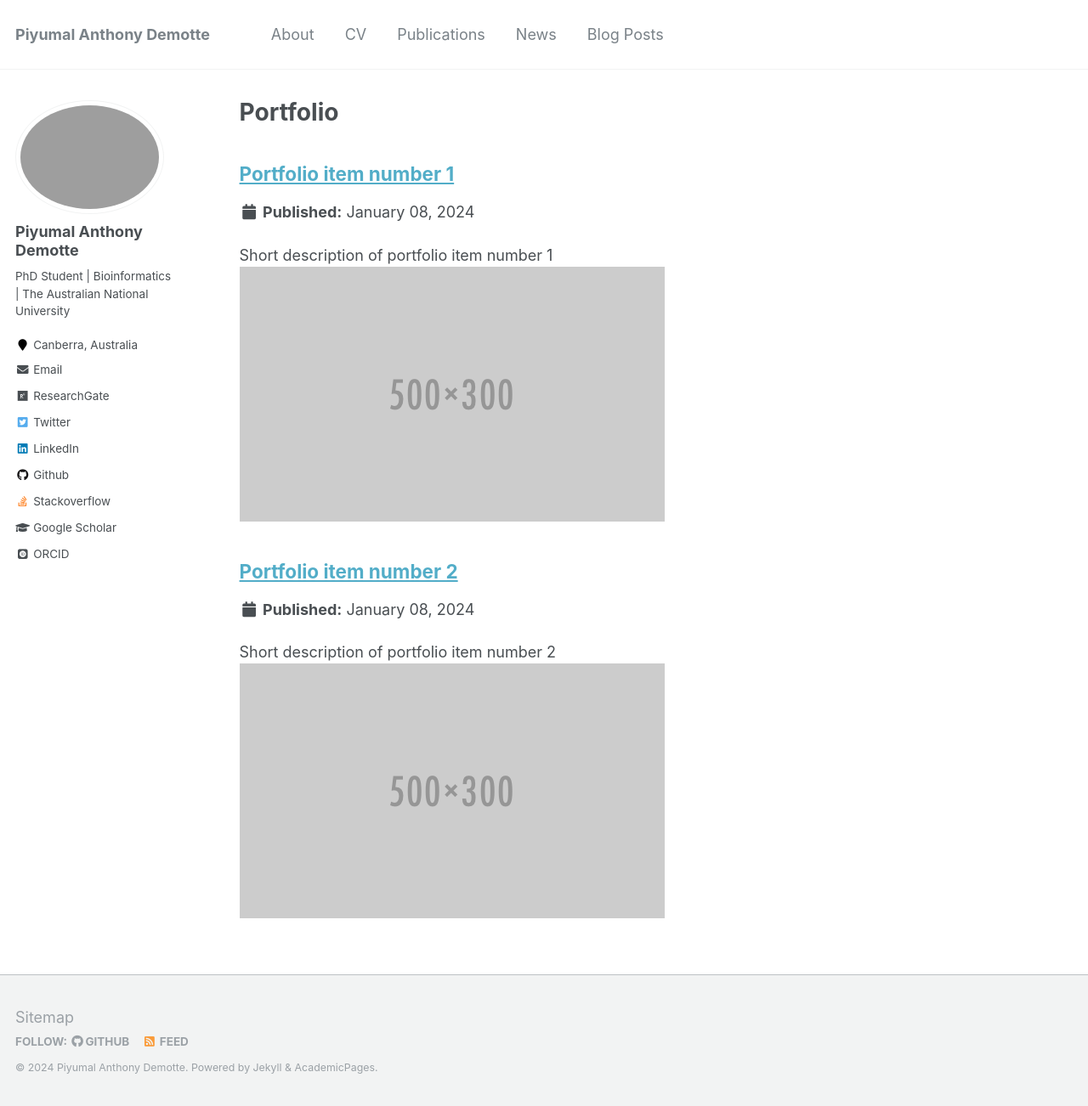
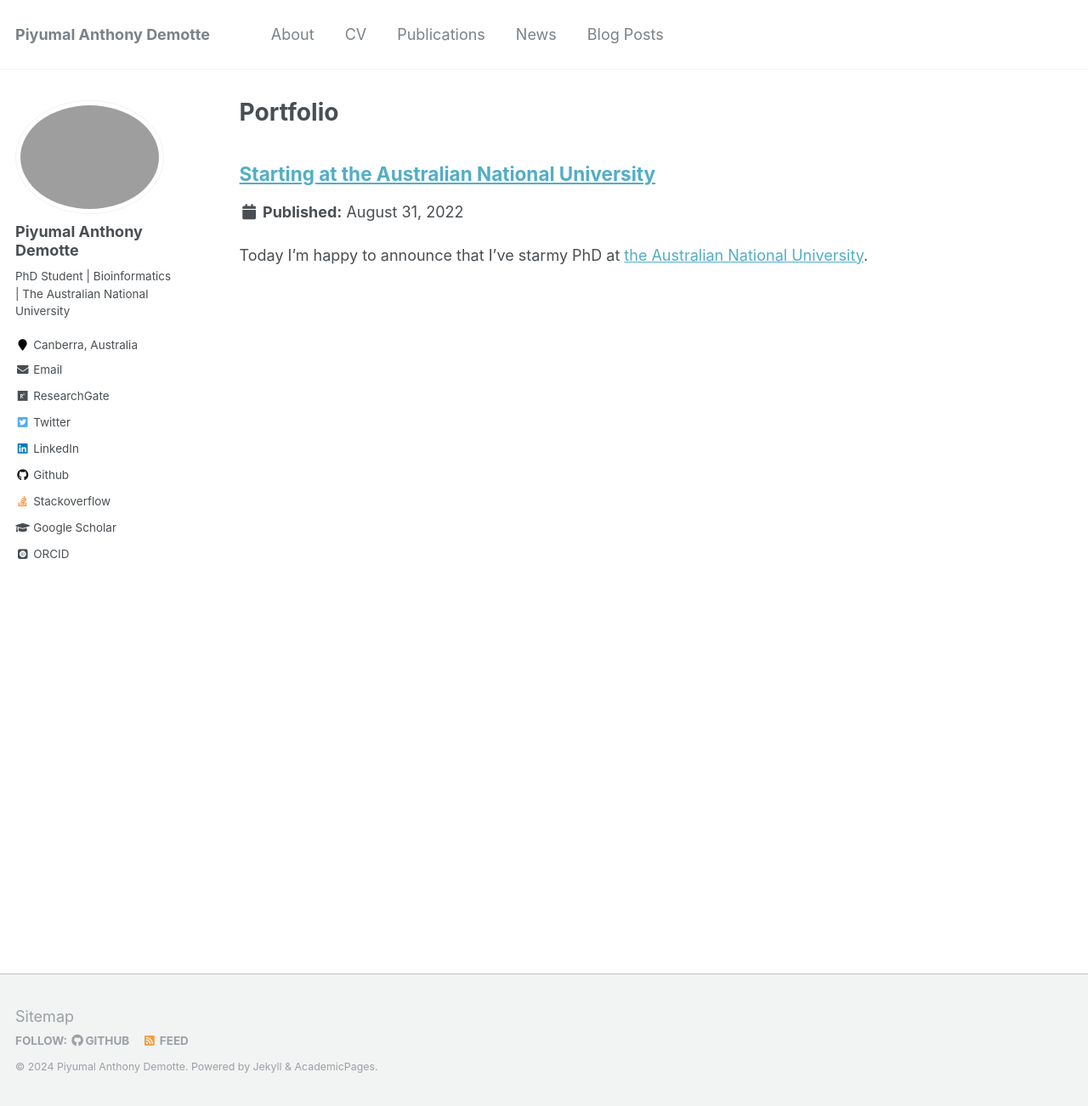
Before and after one commit to piyumalanthony/piyumalanthony.github.io, a Jekyll site: the page built from _pages/portfolio.html, in a window 1280 px wide and 1302 px high. Shown: the whole window at 85% size. Built offline with Jekyll 4.4.1, drawn with Linux system fonts in a browser that asks for light colours; some web fonts are replaced.

Commit message:
Revised news tab.

```diff
--- a/_pages/news.html
+++ b/_pages/news.html
@@ -7,7 +7,7 @@ author_profile: true
 
 {% include base_path %}
 {% capture written_year %}'None'{% endcapture %}
-{% for post in site.news %}
+{% for post in site.portfolio reversed %}
   {% capture year %}{{ post.date | date: '%Y' }}{% endcapture %}
   {% if year != written_year %}
     <h2 id="{{ year | slugify }}" class="archive__subtitle">{{ year }}</h2>
--- a/_portfolio/portfolio-1.md
+++ /dev/null
@@ -1,7 +0,0 @@
----
-title: "Portfolio item number 1"
-excerpt: "Short description of portfolio item number 1<br/><img src='/images/500x300.png'>"
-collection: portfolio
----
-
-This is an item in your portfolio. It can be have images or nice text. If you name the file .md, it will be parsed as markdown. If you name the file .html, it will be parsed as HTML.
--- a/_portfolio/portfolio-2.html
+++ /dev/null
@@ -1,7 +0,0 @@
----
-title: "Portfolio item number 2"
-excerpt: "Short description of portfolio item number 2 <br/><img src='/images/500x300.png'>"
-collection: portfolio
----
-
-This is an item in your portfolio. It can be have images or nice text. If you name the file .md, it will be parsed as markdown. If you name the file .html, it will be parsed as HTML.
--- /dev/null
+++ b/_portfolio/stating-at-ANU.md
@@ -0,0 +1,7 @@
+---
+title: 'Starting at the Australian National University'
+date: 2022-08-31
+permalink: /news/2022/08/starting-at-ANU/
+---
+
+Today I'm happy to announce that I've starmy PhD at [the Australian National University](https://www.anu.edu.au/).
```
